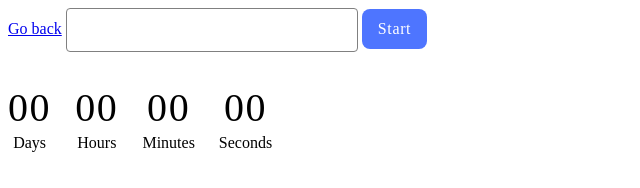
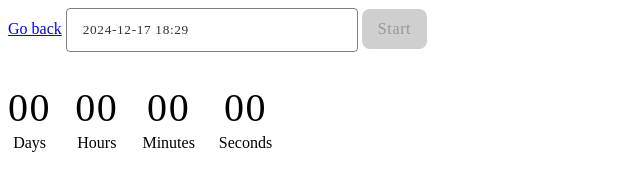
Before and after one commit to andrkrsh/goit-js-hw-10, a plain HTML site: page 1-timer.html in a window 1280 px wide. Shown: the whole page, without its empty margins (0-640 px from the left). Drawn offline with Linux system fonts and the light colour scheme; files that its build step writes are made by us from their sources.

Commit message:
Deploying to gh-pages from @ andrkrsh/goit-js-hw-10@12a82e622fda1436904db7739084dd9797becd07 🚀

```diff
--- a/1-timer.html
+++ b/1-timer.html
@@ -5,11 +5,11 @@
     <meta http-equiv="X-UA-Compatible" content="IE=edge" />
     <meta name="viewport" content="width=device-width, initial-scale=1.0" />
     <title>Timer</title>
-    <script type="module" crossorigin src="/vanilla-app-template/1-timer.js"></script>
-    <link rel="modulepreload" crossorigin href="/vanilla-app-template/assets/modulepreload-polyfill-B5Qt9EMX.js">
-    <link rel="modulepreload" crossorigin href="/vanilla-app-template/assets/vendor-BbbuE1sJ.js">
-    <link rel="stylesheet" crossorigin href="/vanilla-app-template/assets/vendor-CZjNVMTf.css">
-    <link rel="stylesheet" crossorigin href="/vanilla-app-template/assets/1-timer-BniYf2UO.css">
+    <script type="module" crossorigin src="/goit-js-hw-10/1-timer.js"></script>
+    <link rel="modulepreload" crossorigin href="/goit-js-hw-10/assets/modulepreload-polyfill-B5Qt9EMX.js">
+    <link rel="modulepreload" crossorigin href="/goit-js-hw-10/assets/vendor-BbbuE1sJ.js">
+    <link rel="stylesheet" crossorigin href="/goit-js-hw-10/assets/vendor-CZjNVMTf.css">
+    <link rel="stylesheet" crossorigin href="/goit-js-hw-10/assets/1-timer-BniYf2UO.css">
   </head>
   <body>
 
```
Also changed, not shown: 2-snackbar.html (+5 -5 lines), index.html (+1 -1 lines).
